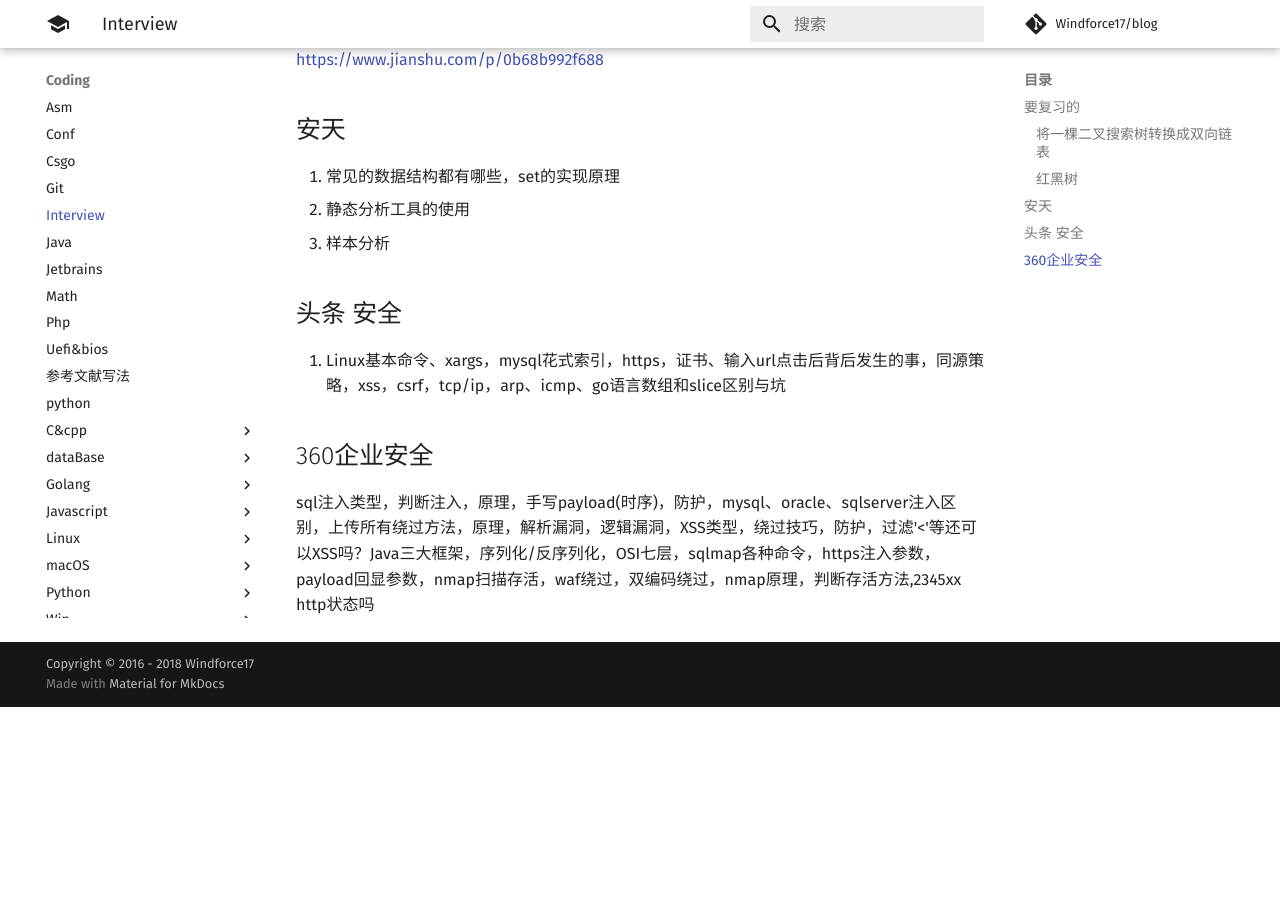
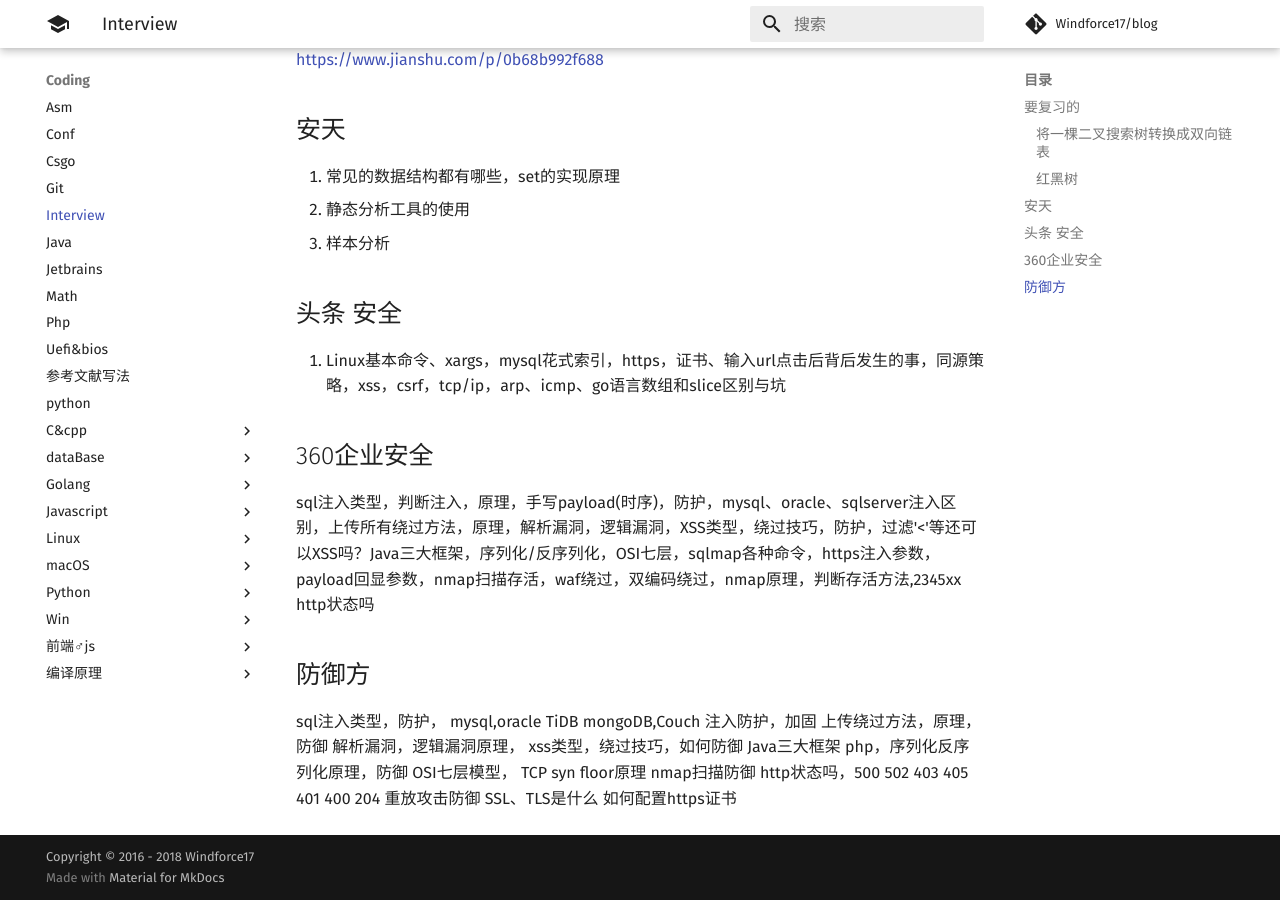
Before and after one commit to Windforce17/blog, an MkDocs documentation site: the page built from docs/coding/interview.md, in a window 1280 px wide and 900 px high, scrolled down 780 px. Built offline with MkDocs 1.6.1 and Material for MkDocs 9.7.7, drawn with Linux system fonts in a browser that asks for light colours; comment, search, counter and statistics services are not loaded; before the commit the page ends 1487 px from its top, so only the background shows below that.

Commit message:
add more k

```diff
--- a/docs/coding/interview.md
+++ b/docs/coding/interview.md
@@ -35,3 +35,19 @@
 
 ## 360企业安全
 sql注入类型，判断注入，原理，手写payload(时序)，防护，mysql、oracle、sqlserver注入区别，上传所有绕过方法，原理，解析漏洞，逻辑漏洞，XSS类型，绕过技巧，防护，过滤'<'等还可以XSS吗？Java三大框架，序列化/反序列化，OSI七层，sqlmap各种命令，https注入参数，payload回显参数，nmap扫描存活，waf绕过，双编码绕过，nmap原理，判断存活方法,2345xx http状态吗
+
+## 防御方
+sql注入类型，防护，
+mysql,oracle TiDB mongoDB,Couch 注入防护，加固
+上传绕过方法，原理，防御
+解析漏洞，逻辑漏洞原理，
+xss类型，绕过技巧，如何防御
+Java三大框架
+php，序列化反序列化原理，防御
+OSI七层模型，
+TCP syn floor原理
+nmap扫描防御
+http状态吗，500 502 403 405 401 400 204
+重放攻击防御
+SSL、TLS是什么
+如何配置https证书
```
